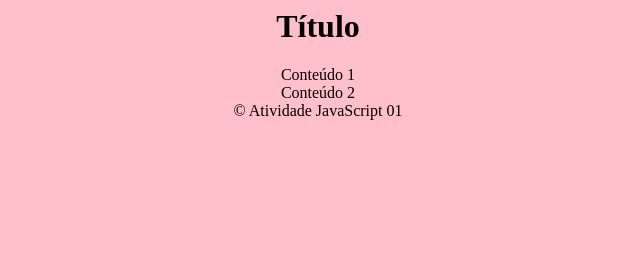
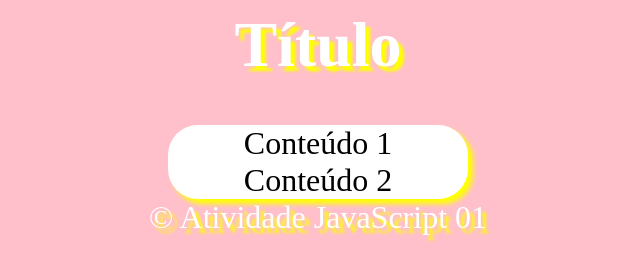
Before and after one commit to Prof-Everton/javascript, a plain HTML site: page index.html in a window 1280 px wide. Shown: the whole page, without its empty margins (322-962 px from the left). Drawn offline with Linux system fonts and the light colour scheme; a web font is replaced by a local one.

Commit message:
Update estilo.css

```diff
--- a/estilo.css
+++ b/estilo.css
@@ -4,4 +4,20 @@ body{
   background-color: pink;
   font-family:Sankofa Display;
   text-align:center;
+  font-size: 200%;
+  }
+header{
+  color: white;
+  text-shadow: 5px 5px 3px yellow;
 }
+section{
+  background-color: white;
+  width: 300px;
+  margin:auto;
+  border-radius: 30px;
+  box-shadow: 5px 5px 5px yellow;
+}
+footer{
+  color: white;
+  text-shadow: 5px 5px 3px yellow;
+}
```
